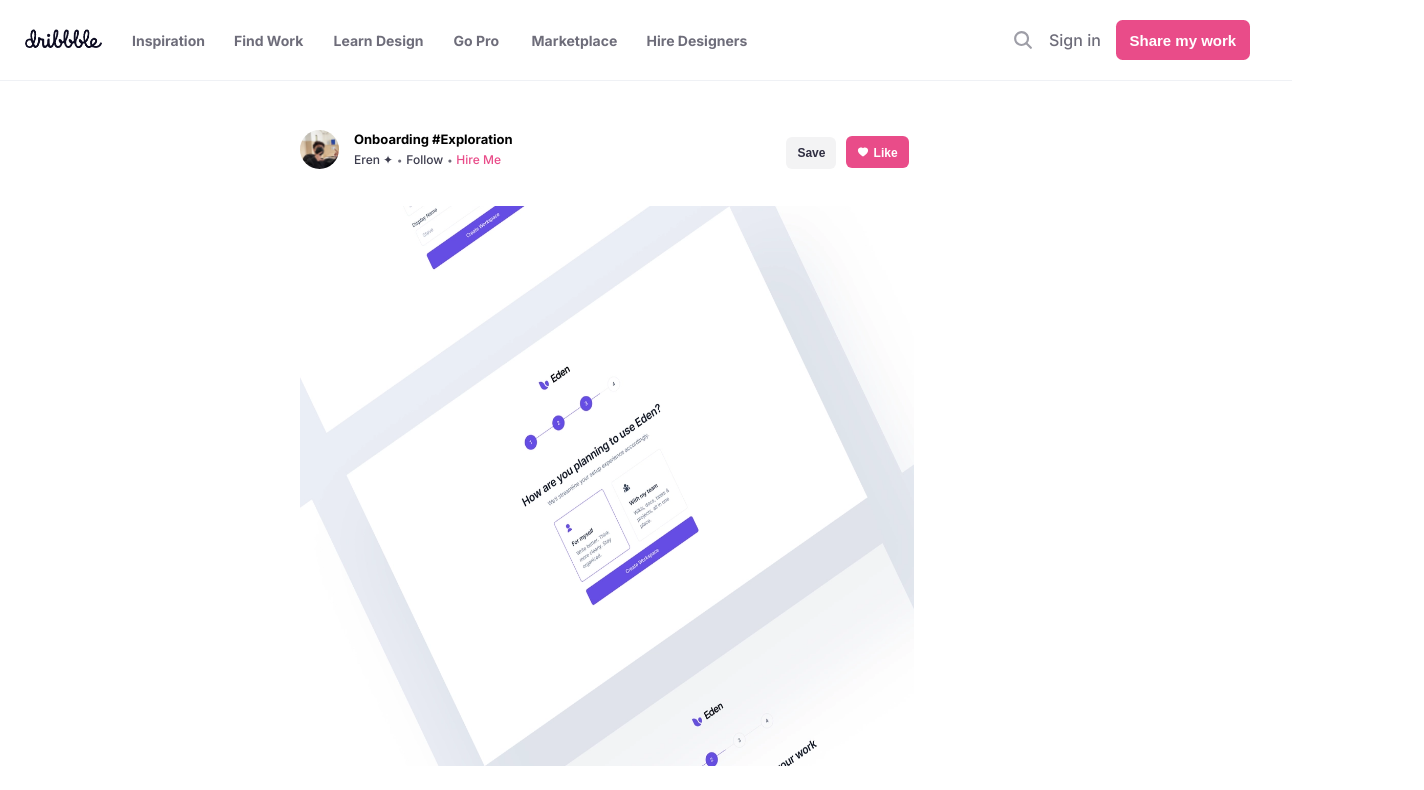
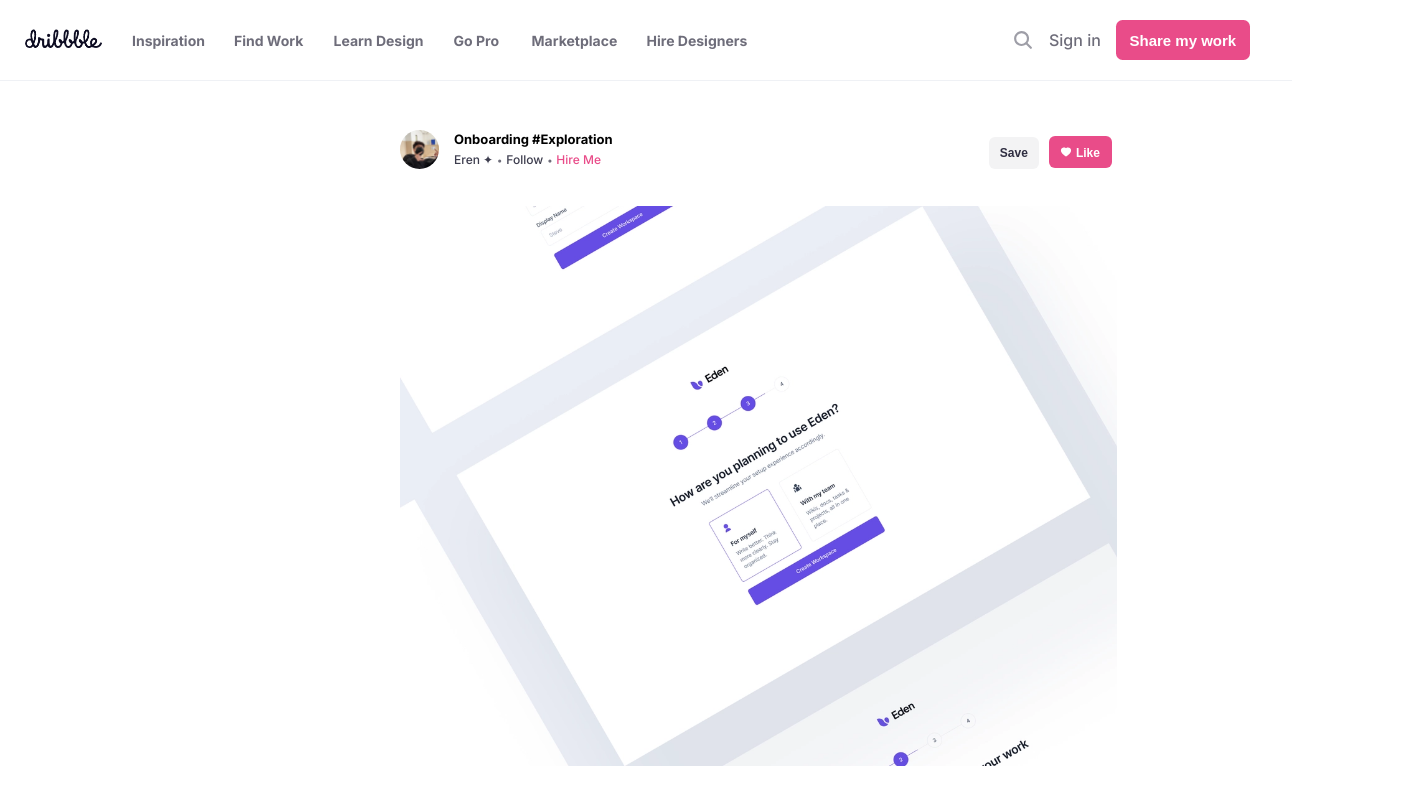
Before and after one commit to RishiSanghvi123/dribble-mock, a React (Create React App) app: page / in a window 1280 px wide. Shown: the top 790 px of the page, 1424 px wide, since content can reach past the window. Built offline with nearby package versions, Linux system fonts and the light colour scheme.

Commit message:
dimension8

```diff
--- a/src/components/onboarding/onboarding.jsx
+++ b/src/components/onboarding/onboarding.jsx
@@ -153,12 +153,12 @@
   padding-top: 25px;
   width: 80%;
   position: relative;
-  left: 300px;
+  left: 400px;
 `;
 const Profile = styled.div`
   display: flex;
   justify-content: space-between;
-  width: 60%;
+  width: 70%;
 `;
 const Info = styled.div`
   display: flex;
@@ -249,7 +249,7 @@
   overflow: hidden;
   position: relative;
 
-  width: 60%;
+  width: 70%;
   height: 100%;
   &:hover .abcd {
     transition: 0.5s ease;
@@ -258,7 +258,7 @@
 `;
 
 const Img = styled.img`
-  width: 100%;
+  width: 800px;
   height: 560px;
   margin-top: 20px;
 `;
```
